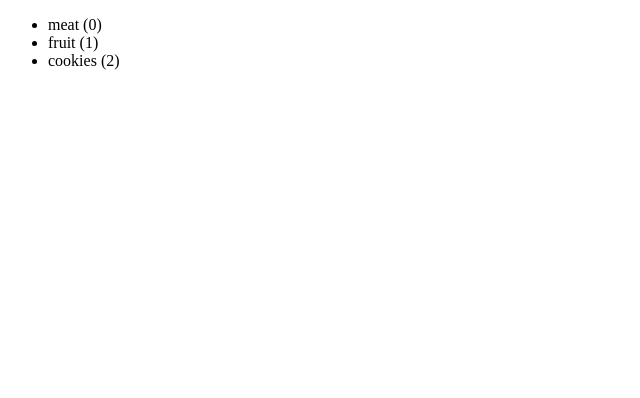
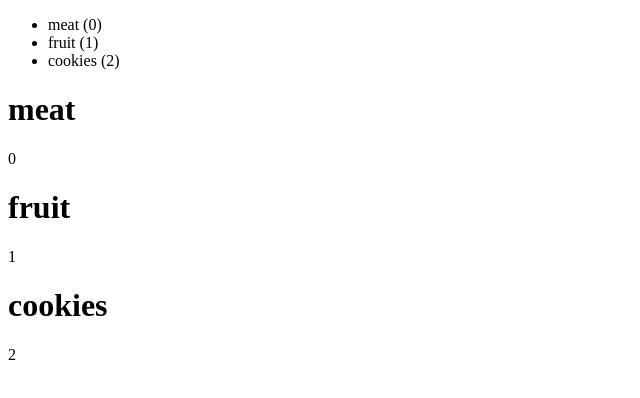
Before and after one commit to Ch-Farhan/Vuejs-complete, a plain HTML site: page index.html in a window 1280 px wide. Shown: the whole page, without its empty margins (0-640 px from the left). Drawn offline with nearby package versions, Linux system fonts and the light colour scheme.

Commit message:
040 Using an Alternative v-for Syntax

```diff
--- a/index.html
+++ b/index.html
@@ -255,13 +255,29 @@
     <!--
         039 Getting the Current Index
      -->
+    <!-- <div id="app">
+        <div id="app">
+            <ul>
+                <li v-for="(ingredient, i) in ingredients">{{ ingredient }} ({{ i }})</li>
+            </ul>
+        </div>
+    </div> -->
+
+    <!--
+        040 Using an Alternative v-for Syntax
+     -->
     <div id="app">
         <div id="app">
             <ul>
                 <li v-for="(ingredient, i) in ingredients">{{ ingredient }} ({{ i }})</li>
             </ul>
+            <template v-for="(ingredient, index) in ingredients">
+                <h1>{{ ingredient }}</h1>
+                <p>{{ index }}</p>
+            </template>
         </div>
     </div>
+
     <script src="css/app.js "></script>
 </body>
 
```
